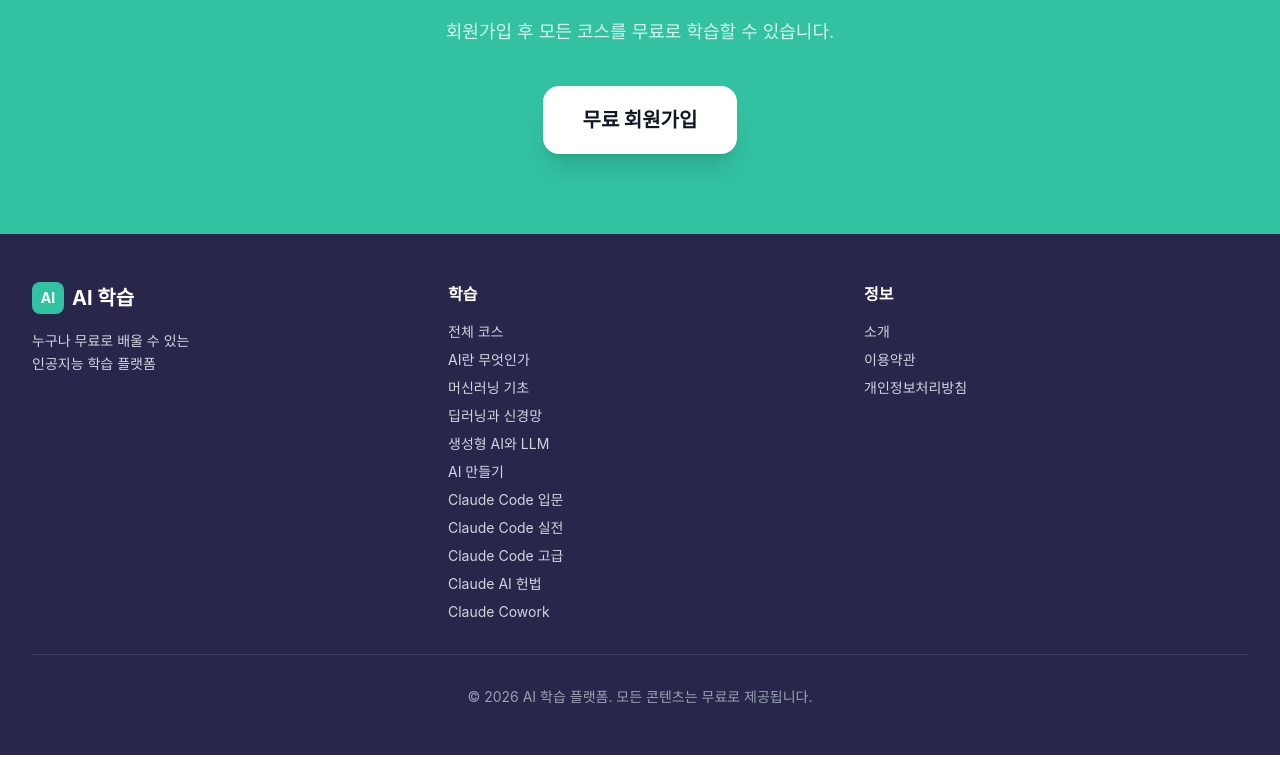
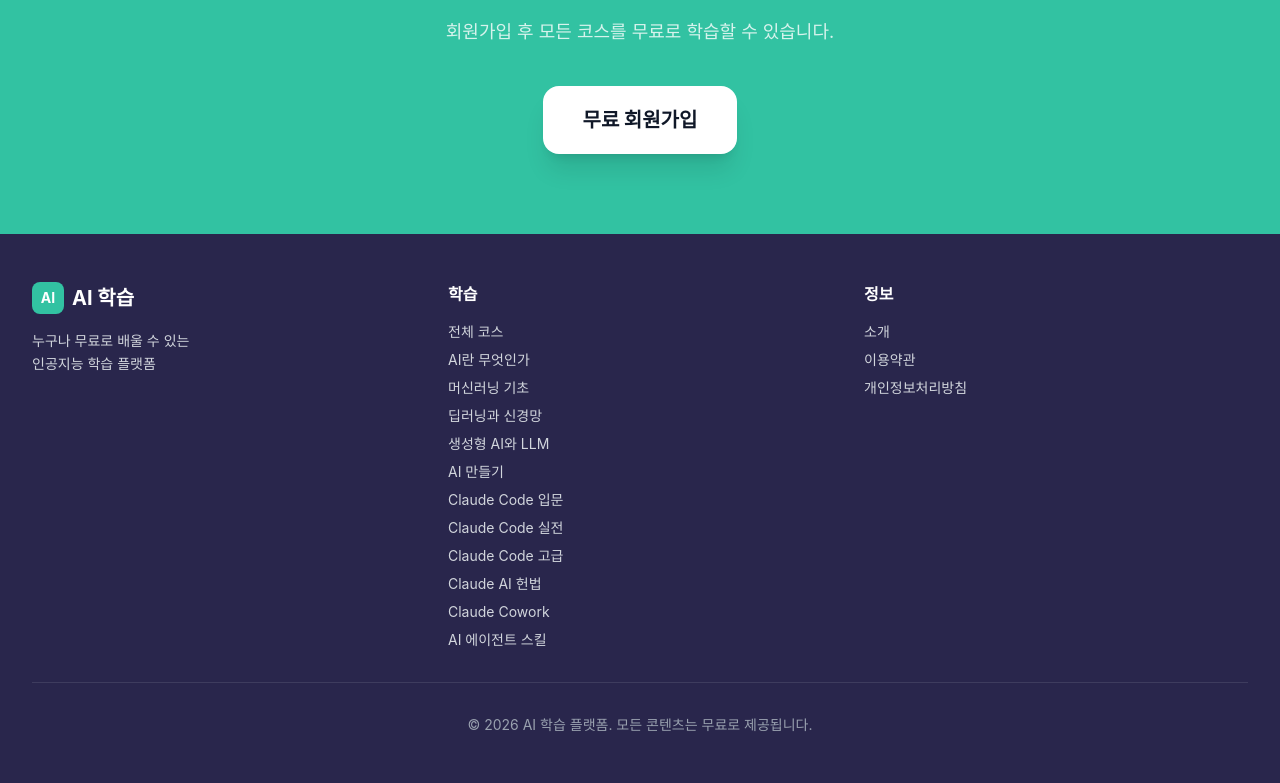
Before and after one commit to 15678910/aitutorial, a React (Vite) app: page / in a window 1280 px wide. Shown: the part 4414-5197 px from the top of the page. Before the commit the page ends 5169 px from the top, so only its background shows below. Built offline with nearby package versions, Linux system fonts and the light colour scheme; no server answers; a web font is replaced by a local one.

Commit message:
update: 푸터에 AI 에이전트 스킬 코스 링크 추가
Co-Authored-By: Claude Opus 4.6 <noreply@anthropic.com>

```diff
--- a/src/components/layout/Footer.tsx
+++ b/src/components/layout/Footer.tsx
@@ -28,6 +28,7 @@ export default function Footer() {
               <li><Link to="/courses/claude-code-advanced" className="hover:text-white transition-colors">Claude Code 고급</Link></li>
               <li><Link to="/courses/claude-constitution" className="hover:text-white transition-colors">Claude AI 헌법</Link></li>
               <li><Link to="/courses/claude-cowork" className="hover:text-white transition-colors">Claude Cowork</Link></li>
+              <li><Link to="/courses/agent-skills" className="hover:text-white transition-colors">AI 에이전트 스킬</Link></li>
             </ul>
           </nav>
           <nav aria-label="사이트 정보">
```
